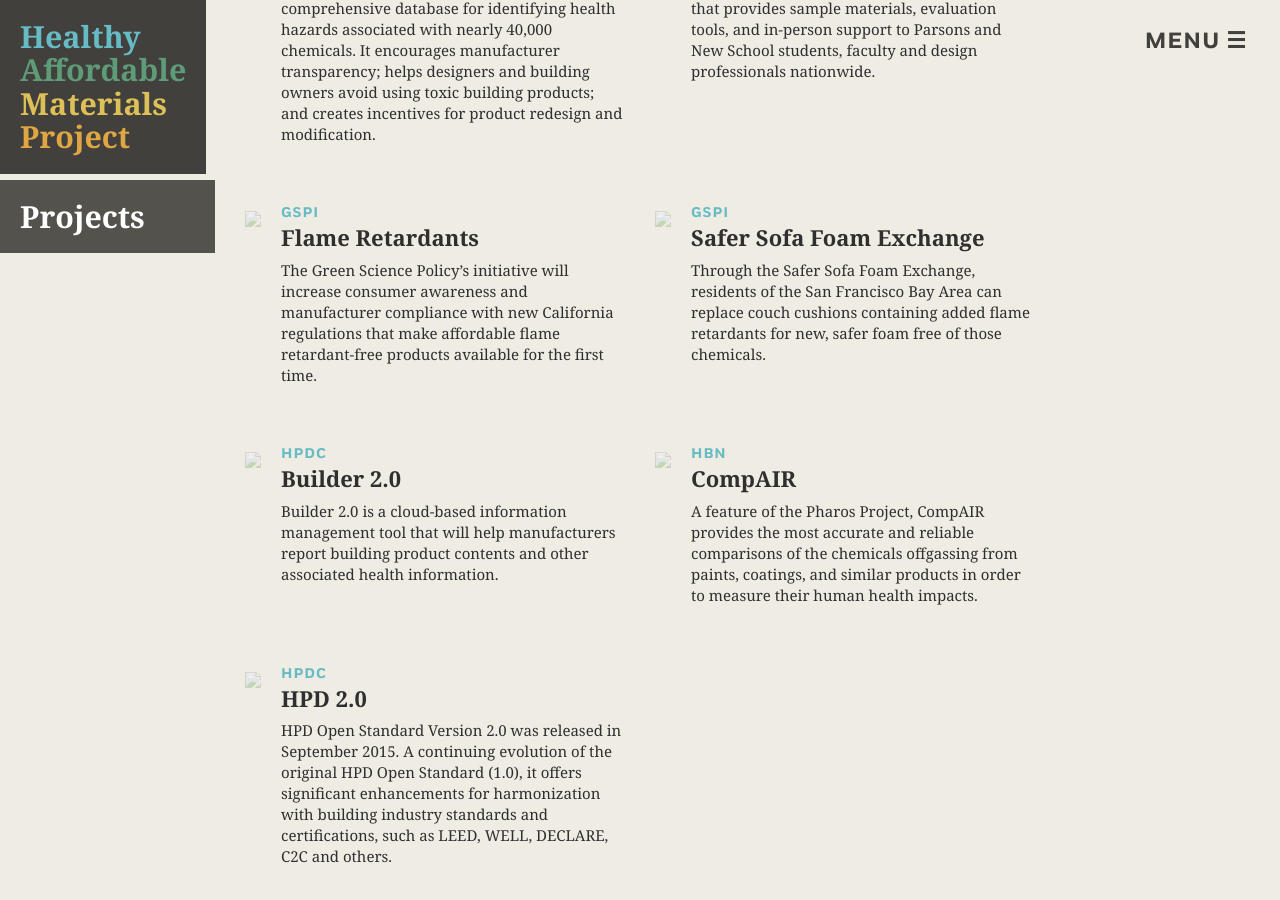
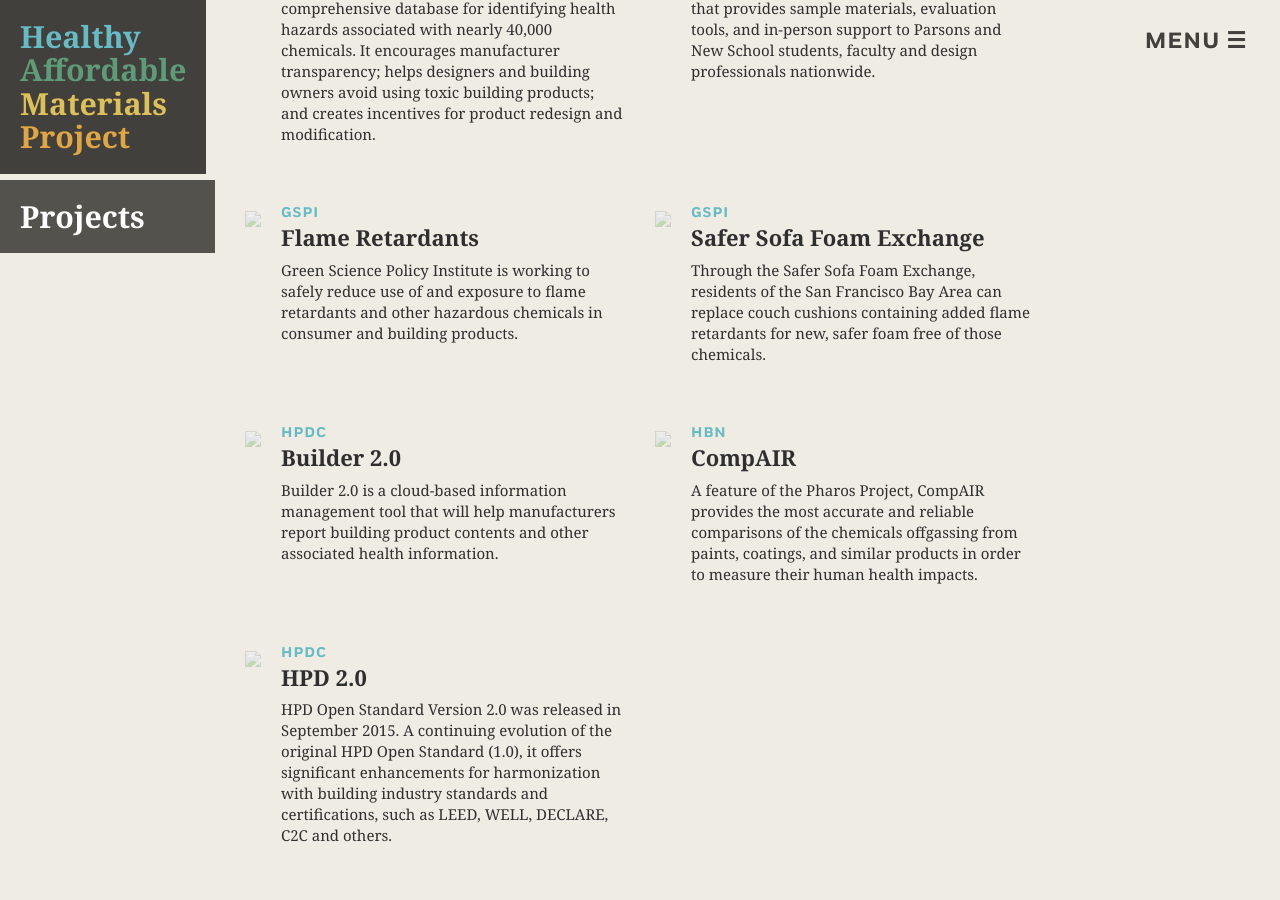
Before and after one commit to Minds-On-Design-Lab/hamp, a Jekyll site: the page built from index.html, in a window 1280 px wide and 900 px high, scrolled down 2872 px. Built offline with Jekyll 4.4.1, drawn with Linux system fonts in a browser that asks for light colours; some web fonts are replaced; comment, search, counter and statistics services are not loaded.

Commit message:
Updated Flame Retardants

```diff
--- a/_projects/flame-retardants.markdown
+++ b/_projects/flame-retardants.markdown
@@ -1,10 +1,10 @@
 ---
 title: Flame Retardants
-date: 2016-03-29 15:24:00 Z
+date: 2016-03-29 11:24:00 -04:00
 position: 2
 partner: GSPI
 image: "/uploads/fire.jpg"
 link: http://greensciencepolicy.org/topics/flame-retardants/
 ---
 
-The Green Science Policy’s initiative will increase consumer awareness and manufacturer compliance with new California regulations that make affordable flame retardant-free products available for the first time.
+Green Science Policy Institute is working to safely reduce use of and exposure to flame retardants and other hazardous chemicals in consumer and building products.
```
